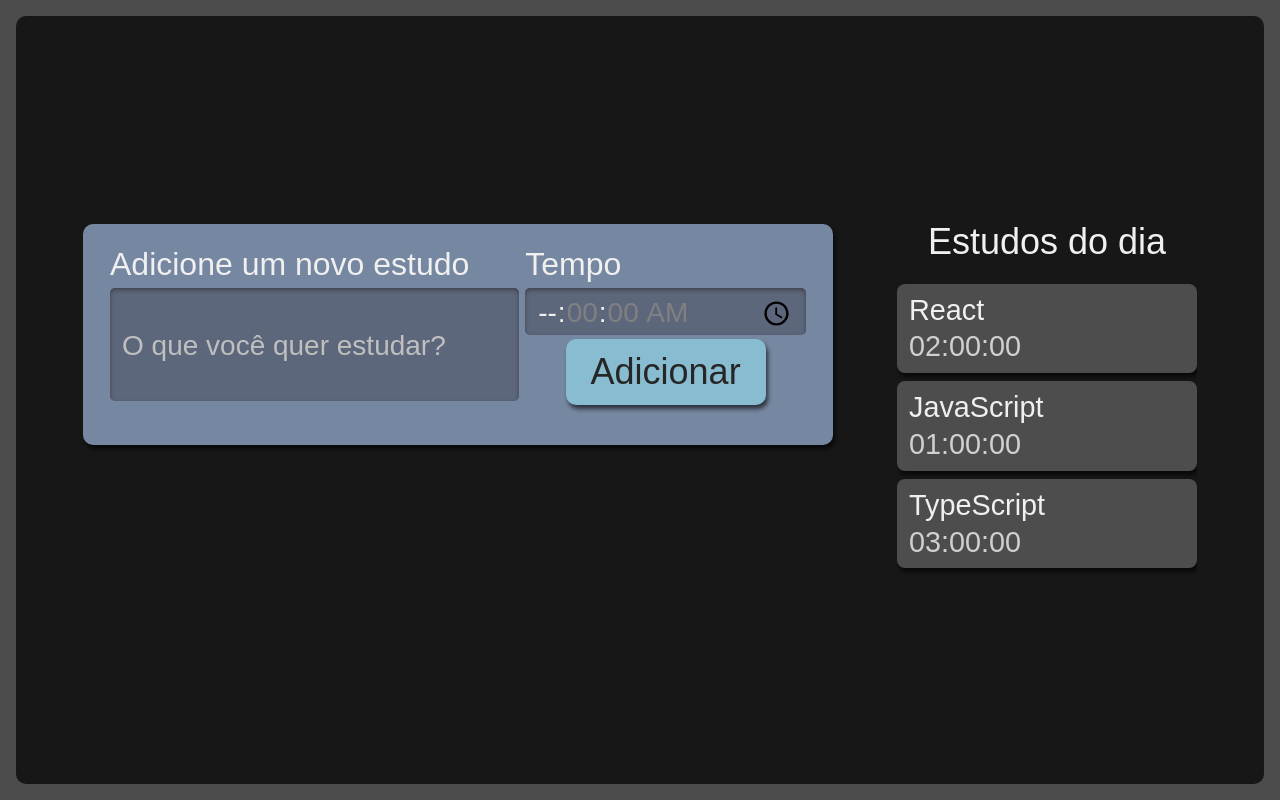
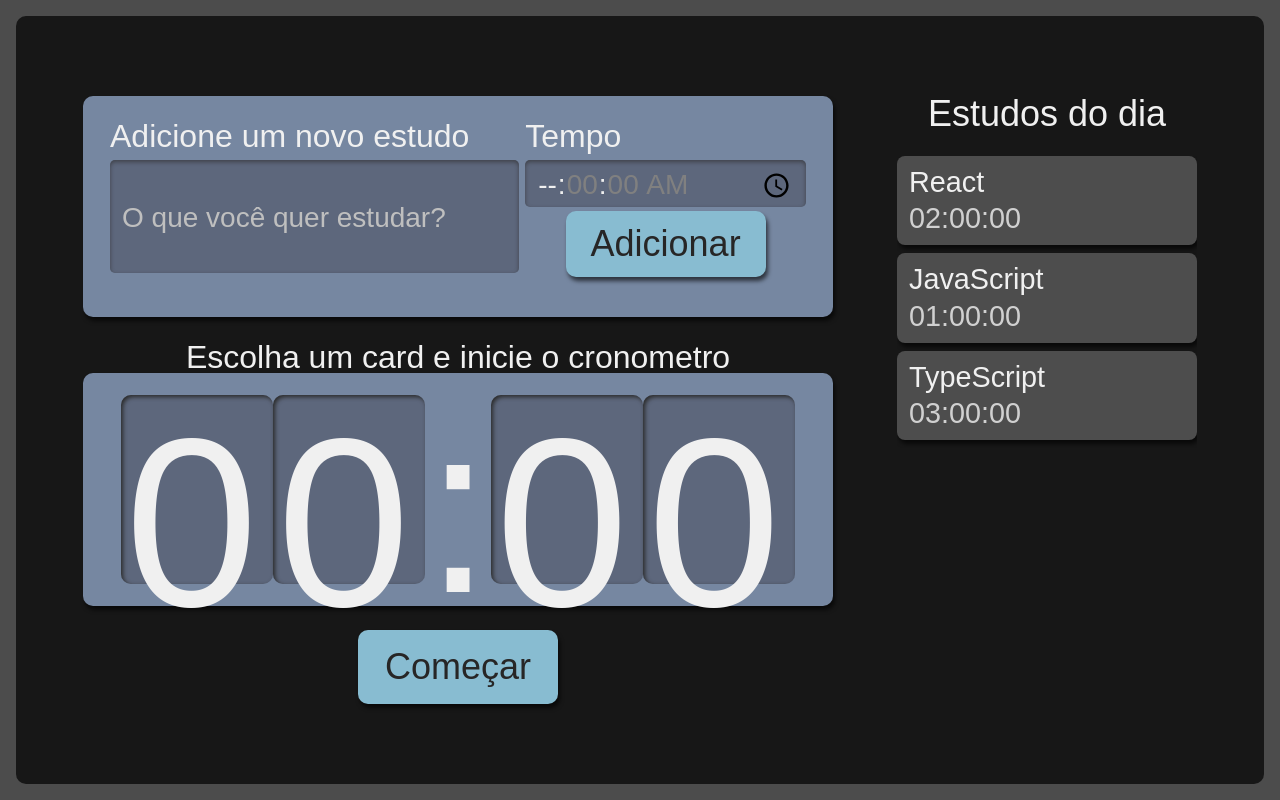
Before and after one commit to mateusbrandao/gerenciador-atividades, a React (Create React App) app: page / in a window 1280 px wide. Built offline with nearby package versions, Linux system fonts and the light colour scheme.

Commit message:
Criado e estilizado o cronometro

```diff
--- /dev/null
+++ b/src/components/Cronometro/Cronometro.module.scss
@@ -0,0 +1,59 @@
+.cronometro {
+    display: flex;
+    flex-direction: column;
+    align-items: center;
+    grid-area: cronometro;
+
+    .relogioWrapper {
+      align-items: center;
+      background-color: #7687A1;
+      border-radius: 10px;
+      box-shadow: 2px 4px 4px #0000009F;
+      box-sizing: border-box;
+      display: flex;
+      font-size: 5rem;
+      justify-content: center;
+      margin-bottom: 24px;
+      padding: 16px 12px;
+      width: 100%;
+    }
+
+    .titulo {
+      font-size: 2rem;
+    }
+
+    button {
+      background-color: #88bcd1;
+      border-radius: 10px;
+      box-shadow: 2px 4px 4px #0000009F;
+      color: #272626;
+      cursor: pointer;
+      font-size: 1.25rem;
+      padding: 16px;
+      width: 150px;
+
+      &:active {
+        background-color: #7CA6B7;
+        box-shadow: 2px 2px 4px #0000009F inset;
+        cursor: auto;
+      }
+    }
+
+    @media screen and (min-width:1280px) {
+
+      .relogioWrapper{
+        font-size: 15rem;
+      }
+
+      p {
+        font-size: 2rem;
+      }
+
+      button {
+        grid-column-start: span 2;
+        justify-self: center;
+        width: 200px;
+        font-size: 2.25rem;
+      }
+    }
+  }
--- /dev/null
+++ b/src/components/Cronometro/Relogio/Relogio.module.scss
@@ -0,0 +1,21 @@
+.relogioNumero {
+    background-color: #5D677C;
+    box-shadow: 2px 2px 4px #2B2B2B inset;
+    height: 3.6rem;
+    width: 3rem;
+    padding: 8px 4px;
+    border-radius: 10px;
+
+    @media screen and (min-width:1280px) {
+      height: 10.8rem;
+      width: 9rem;
+    }
+  }
+
+  .relogioDivisao {
+    height: 4.2rem;
+
+    @media screen and (min-width:1280px) {
+      height: 12.6rem;
+    }
+  }
--- /dev/null
+++ b/src/components/Cronometro/Relogio/index.tsx
@@ -0,0 +1,15 @@
+import React from "react";
+import style from './Relogio.module.scss'
+
+
+export default function Relogio() {
+    return (
+        <>
+            <span className={style.relogioNumero}>0</span>
+            <span className={style.relogioNumero}>0</span>
+            <span className={style.relogioDivisao}>:</span>
+            <span className={style.relogioNumero}>0</span>
+            <span className={style.relogioNumero}>0</span>
+        </>
+    )
+}
--- /dev/null
+++ b/src/components/Cronometro/index.tsx
@@ -0,0 +1,17 @@
+import Botao from "../Botao";
+import Relogio from "./Relogio";
+import style from './Cronometro.module.scss'
+
+export default function Cronometro() {
+    return (
+        <div className={style.cronometro}>
+            <p className={style.titulo}>Escolha um card e inicie o cronometro</p>
+            <div className={style.relogioWrapper}>
+                <Relogio/>
+            </div>
+            <Botao>
+                Começar
+            </Botao>
+        </div>
+    )
+}
--- a/src/pages/App.tsx
+++ b/src/pages/App.tsx
@@ -1,4 +1,5 @@
 import React from 'react';
+import Cronometro from '../components/Cronometro';
 import Formulario from '../components/Formulario';
 import Lista from '../components/Lista';
 import style from './App.module.scss';
@@ -7,6 +8,7 @@
   return (
     <div className={style.AppStyle}>
       <Formulario/>
+      <Cronometro/>
       <Lista />
     </div>
   );
```
